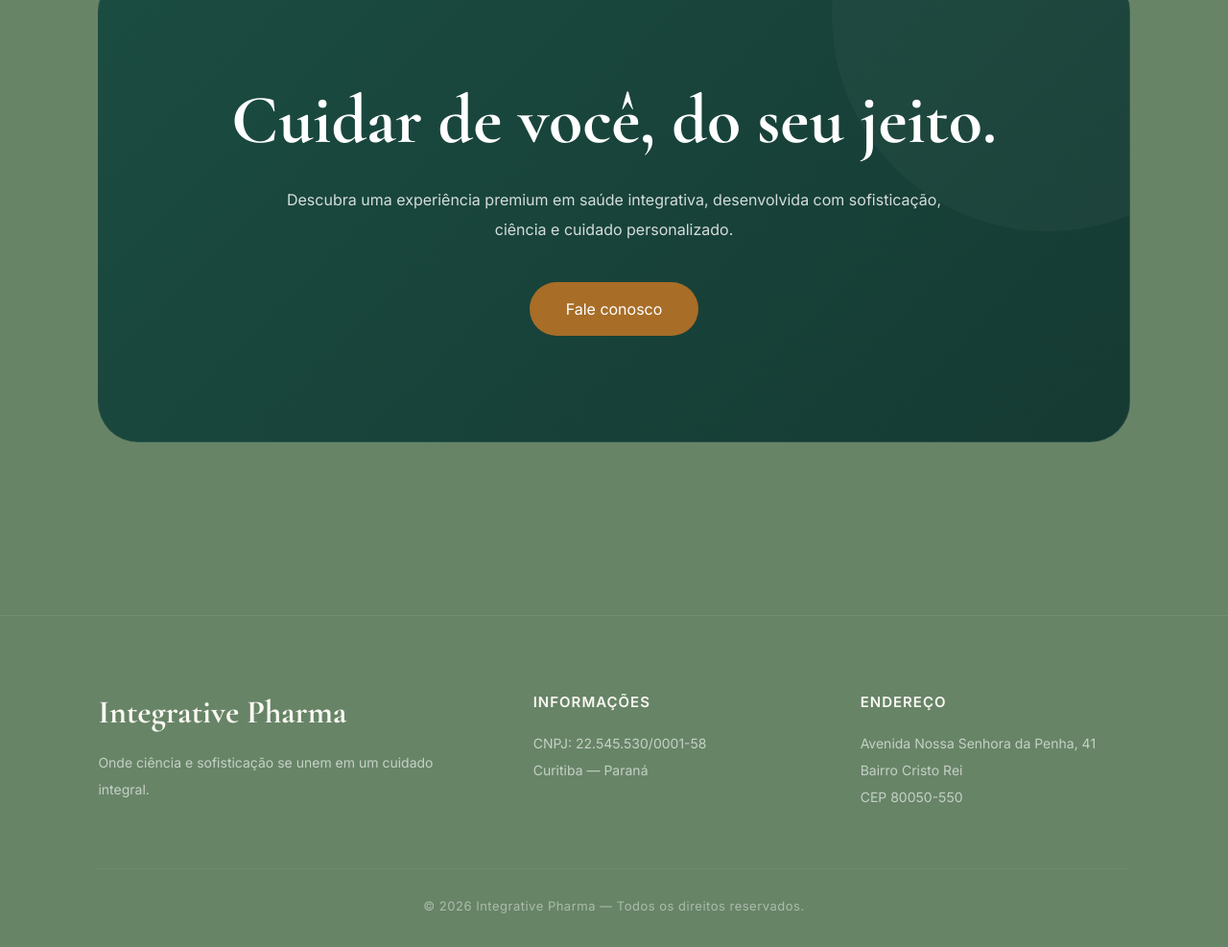
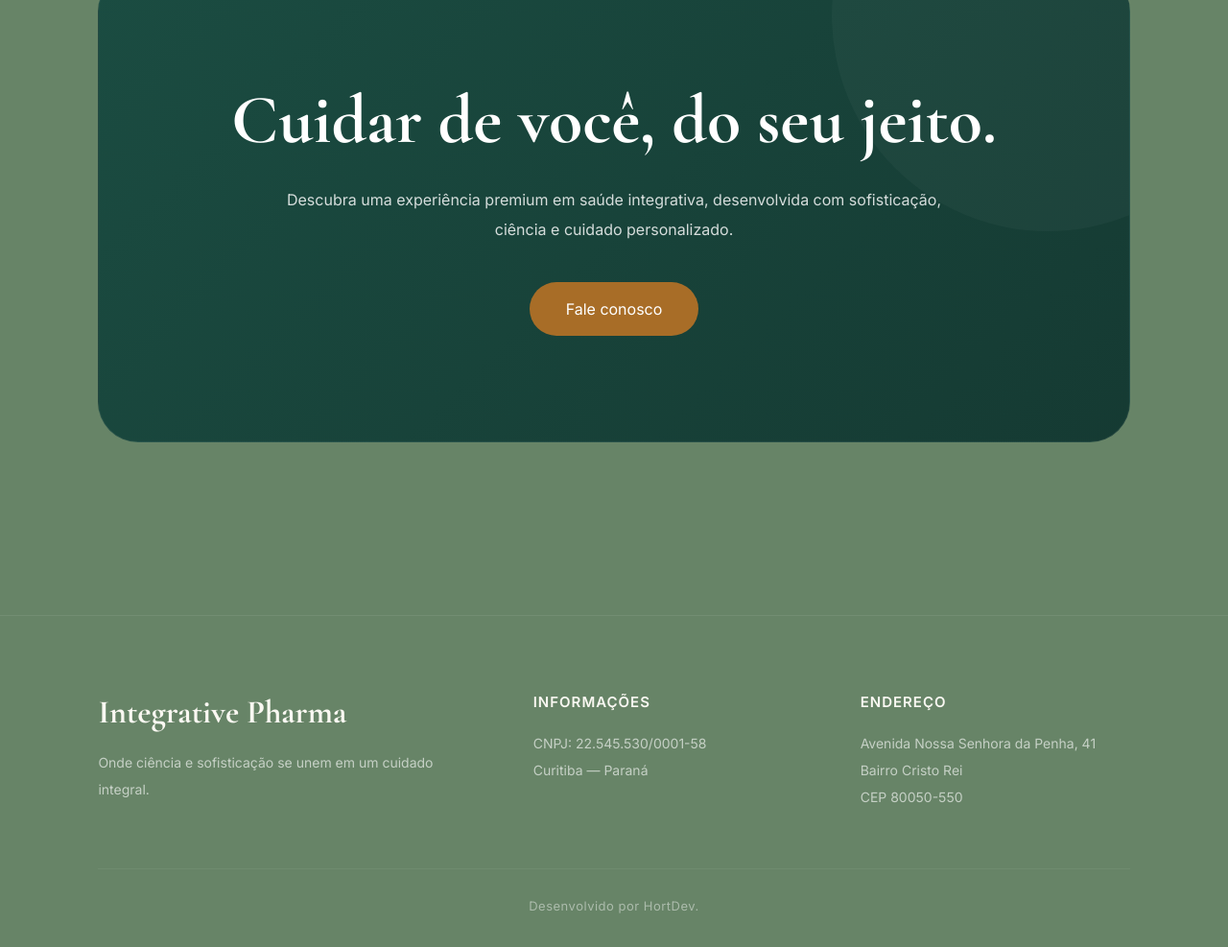
Before and after one commit to eduhortsh-png/pharma, a plain HTML site: page index.html in a window 1280 px wide. Shown: the part 3278-4265 px from the top of the page at 96% size. Drawn offline with nearby package versions, Linux system fonts and the light colour scheme.

Commit message:
Update index.html

```diff
--- a/index.html
+++ b/index.html
@@ -1137,7 +1137,7 @@ FOOTER
 
     <div class="footer-bottom">
 
-        © 2026 Integrative Pharma — Todos os direitos reservados.
+        Desenvolvido por HortDev.
 
     </div>
 
```
